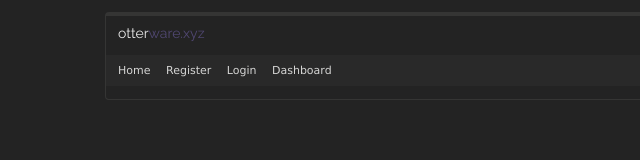
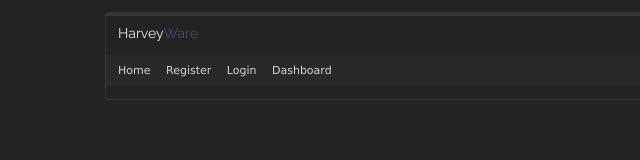
Before and after one commit to harveyware/1, a plain HTML site: page index.html in a window 1280 px wide. Shown: the full height of the page, 0-640 px from the left. Drawn offline with nearby package versions, Linux system fonts and the light colour scheme.

Commit message:
Update index.html

```diff
--- a/index.html
+++ b/index.html
@@ -18,7 +18,7 @@
         <div id="brdheader" class="block">
             <div class="box">
                 <div id="brdtitle" class="inbox">
-                    <h1><a style="font-size: 14px;">otter<span>ware.xyz</span></a></h1>
+                    <h1><a style="font-size: 14px;">Harvey<span>Ware</span></a></h1>
                 </div>
                 <div id="brdmenu" class="inbox">
                     <ul>
```
